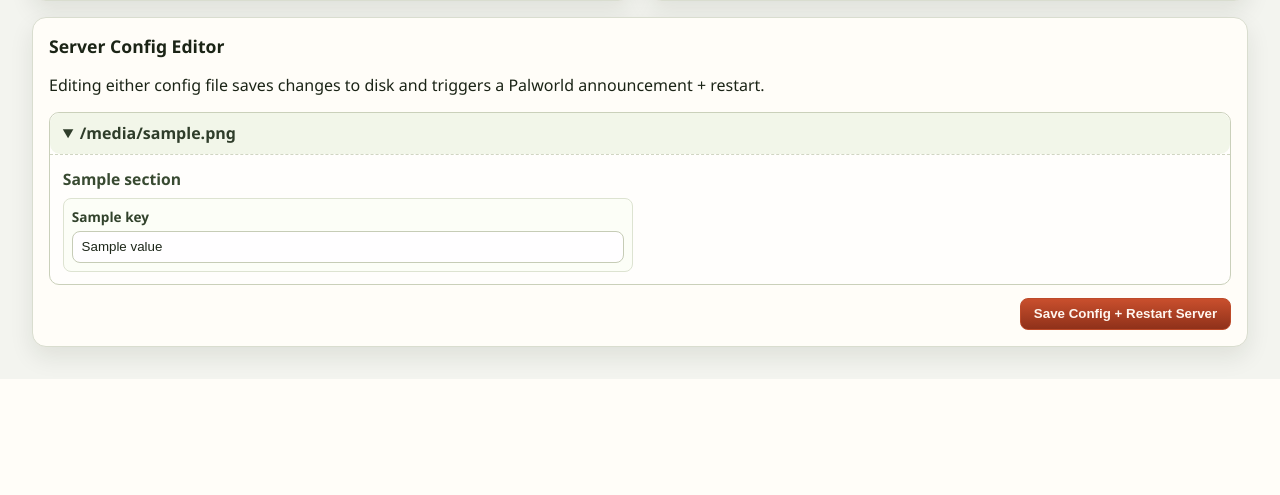
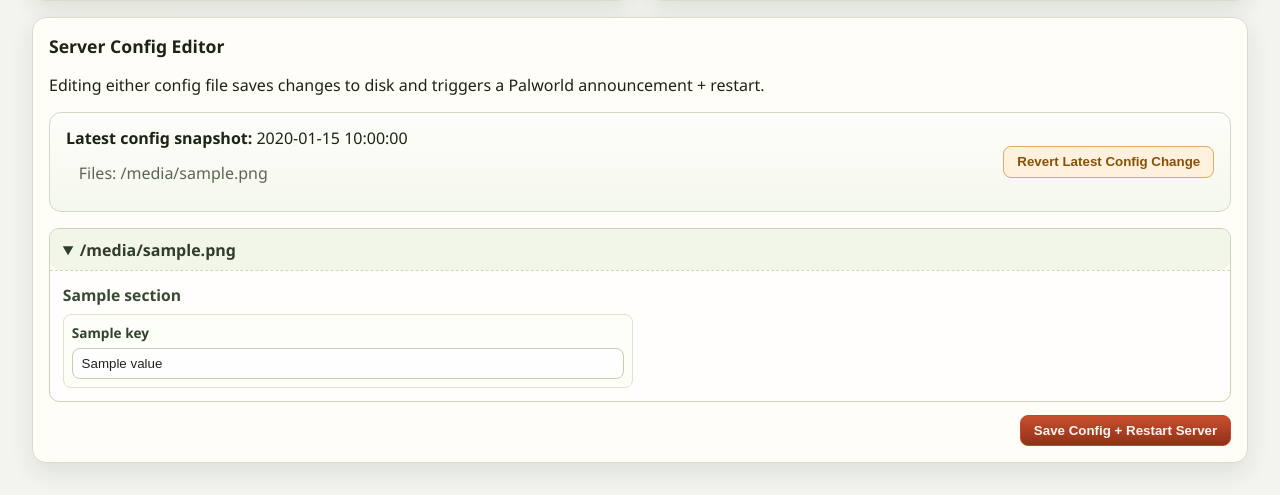
Before and after one commit to baron9000/PalUI, a Flask app: template app/templates/index.html in a window 1280 px wide. Shown: the part 817-1312 px from the top of the page. Before the commit the page ends 1194 px from the top, so only its background shows below. Run offline with Flask 3, Linux system fonts and the light colour scheme; the template is opened without the code that fills it: most values are stand-ins (such as "Sample title", 1, 10 or a date in 2020).

Commit message:
add revert

```diff
--- a/app/app.py
+++ b/app/app.py
@@ -1,4 +1,5 @@
 import configparser
+import json
 import os
 import tarfile
 from collections import OrderedDict
@@ -20,6 +21,11 @@ ENGINE_SETTINGS_PATH = os.path.join(CONFIG_DIR, "Engine.ini")
 PALWORLD_ROOT_DIR = os.environ.get("PALWORLD_ROOT_DIR", "/palworld")
 PALWORLD_SAVE_ROOT = os.environ.get("PALWORLD_SAVE_ROOT", "/palworld/Pal/Saved")
 BACKUP_DIR = os.environ.get("PALWORLD_BACKUP_DIR", "/palworld/backups")
+CONFIG_SNAPSHOT_DIR = os.environ.get("PALWORLD_CONFIG_SNAPSHOT_DIR", "/palworld/backups/config-snapshots")
+CONFIG_SNAPSHOT_POINTER = os.environ.get(
+    "PALWORLD_CONFIG_SNAPSHOT_POINTER",
+    os.path.join(CONFIG_SNAPSHOT_DIR, "latest.json"),
+)
 
 PALWORLD_API_BASE_URL = os.environ.get("PALWORLD_API_BASE_URL", "http://host.docker.internal:8212")
 PALWORLD_API_TOKEN = os.environ.get("PALWORLD_API_TOKEN", "")
@@ -90,6 +96,92 @@ def save_ini(path: str, parser: configparser.ConfigParser) -> None:
     os.makedirs(os.path.dirname(path), exist_ok=True)
     with open(path, "w", encoding="utf-8") as handle:
         parser.write(handle)
+
+
+def copy_file_if_exists(src: str, dst: str) -> bool:
+    if not os.path.exists(src):
+        return False
+
+    os.makedirs(os.path.dirname(dst), exist_ok=True)
+    with open(src, "rb") as source_handle, open(dst, "wb") as dest_handle:
+        dest_handle.write(source_handle.read())
+    return True
+
+
+def snapshot_config_files(file_paths: list[str]) -> dict[str, Any]:
+    timestamp = datetime.now(UTC).strftime("%Y%m%dT%H%M%SZ")
+    snapshot_dir = os.path.join(CONFIG_SNAPSHOT_DIR, timestamp)
+    os.makedirs(snapshot_dir, exist_ok=True)
+
+    copied_files: list[str] = []
+    for file_path in file_paths:
+        if not os.path.exists(file_path):
+            continue
+        relative_name = os.path.basename(file_path)
+        if copy_file_if_exists(file_path, os.path.join(snapshot_dir, relative_name)):
+            copied_files.append(relative_name)
+
+    manifest = {
+        "timestamp": timestamp,
+        "snapshot_dir": snapshot_dir,
+        "files": copied_files,
+        "created_at": datetime.now(UTC).isoformat(),
+    }
+    with open(os.path.join(snapshot_dir, "manifest.json"), "w", encoding="utf-8") as handle:
+        json.dump(manifest, handle, indent=2)
+
+    with open(CONFIG_SNAPSHOT_POINTER, "w", encoding="utf-8") as handle:
+        json.dump(manifest, handle, indent=2)
+
+    return manifest
+
+
+def load_latest_config_snapshot() -> dict[str, Any] | None:
+    if not os.path.exists(CONFIG_SNAPSHOT_POINTER):
+        return None
+
+    try:
+        with open(CONFIG_SNAPSHOT_POINTER, "r", encoding="utf-8") as handle:
+            data = json.load(handle)
+    except (OSError, json.JSONDecodeError):
+        return None
+
+    snapshot_dir = data.get("snapshot_dir")
+    if not snapshot_dir or not os.path.isdir(snapshot_dir):
+        return None
+
+    return data
+
+
+def restore_config_snapshot(snapshot: dict[str, Any]) -> tuple[bool, str]:
+    snapshot_dir = snapshot.get("snapshot_dir")
+    if not snapshot_dir or not os.path.isdir(snapshot_dir):
+        return False, "Config snapshot is missing or unavailable."
+
+    restored: list[str] = []
+    for file_name in snapshot.get("files", []):
+        src_path = os.path.join(snapshot_dir, file_name)
+        if file_name == "PalWorldSettings.ini":
+            dst_path = PALWORLD_SETTINGS_PATH
+        elif file_name == "Engine.ini":
+            dst_path = ENGINE_SETTINGS_PATH
+        else:
+            continue
+
+        if copy_file_if_exists(src_path, dst_path):
+            restored.append(file_name)
+
+    if not restored:
+        return False, "No config files were restored from the snapshot."
+
+    announce_message = "Config revert made, server restarting."
+    run_announcement(announce_message)
+    restart_ok, restart_res = run_restart(announce_message)
+
+    if restart_ok:
+        return True, f"Restored config files: {', '.join(restored)}"
+
+    return False, f"Config restored, but restart failed: {restart_res}"
 
 
 def split_top_level_csv(raw: str) -> list[str]:
@@ -480,6 +572,8 @@ def save_config_from_form(form_data: dict[str, str], checkbox_keys: set[str]) ->
             break
 
     any_change = False
+    pal_changed = False
+    engine_changed = False
 
     for field_name, field_value in form_data.items():
         parsed = parse_field_name(field_name)
@@ -497,6 +591,7 @@ def save_config_from_form(form_data: dict[str, str], checkbox_keys: set[str]) ->
             if current != normalized_value:
                 option_values[key] = normalized_value
                 any_change = True
+                pal_changed = True
             continue
 
         parser = pal_parser if file_name == "PalWorldSettings.ini" else engine_parser
@@ -507,6 +602,10 @@ def save_config_from_form(form_data: dict[str, str], checkbox_keys: set[str]) ->
         if current != normalized_value:
             parser.set(section_name, key, normalized_value)
             any_change = True
+            if file_name == "PalWorldSettings.ini":
+                pal_changed = True
+            else:
+                engine_changed = True
 
     # Checkboxes not present in request form are false.
     for field_name in checkbox_keys:
@@ -525,6 +624,7 @@ def save_config_from_form(form_data: dict[str, str], checkbox_keys: set[str]) ->
             if current != normalized_value:
                 option_values[key] = normalized_value
                 any_change = True
+                pal_changed = True
             continue
 
         parser = pal_parser if file_name == "PalWorldSettings.ini" else engine_parser
@@ -535,9 +635,24 @@ def save_config_from_form(form_data: dict[str, str], checkbox_keys: set[str]) ->
         if current != normalized_value:
             parser.set(section_name, key, normalized_value)
             any_change = True
+            if file_name == "PalWorldSettings.ini":
+                pal_changed = True
+            else:
+                engine_changed = True
 
     if not any_change:
         return True, "No configuration changes detected."
+
+    snapshot_manifest = snapshot_config_files(
+        [
+            path
+            for path, changed in [
+                (PALWORLD_SETTINGS_PATH, pal_changed),
+                (ENGINE_SETTINGS_PATH, engine_changed),
+            ]
+            if changed
+        ]
+    )
 
     if option_section_name:
         pal_parser.set(
@@ -553,7 +668,10 @@ def save_config_from_form(form_data: dict[str, str], checkbox_keys: set[str]) ->
     restart_ok, restart_res = run_restart("Config change made, server restarting.")
 
     if announce_ok and restart_ok:
-        return True, "Configuration updated and restart initiated with announcement."
+        return True, (
+            "Configuration updated and restart initiated with announcement. "
+            f"Snapshot saved: {snapshot_manifest.get('timestamp')}"
+        )
 
     return (
         False,
@@ -576,6 +694,7 @@ def index():
 
     stats_ok, stats_data = fetch_statistics()
     backups = list_backups()
+    latest_config_snapshot = load_latest_config_snapshot()
 
     return render_template(
         "index.html",
@@ -583,9 +702,11 @@ def index():
         stats_ok=stats_ok,
         stats_data=stats_data,
         backups=backups,
+        latest_config_snapshot=latest_config_snapshot,
         api_base=PALWORLD_API_BASE_URL,
         config_dir=CONFIG_DIR,
         backup_dir=BACKUP_DIR,
+        config_snapshot_dir=CONFIG_SNAPSHOT_DIR,
     )
 
 
@@ -595,6 +716,16 @@ def config_save():
     checkbox_keys = set(request.form.getlist("__bool_fields"))
 
     ok, message = save_config_from_form(form_data, checkbox_keys)
+    return redirect(url_for("index", status="ok" if ok else "error", message=message))
+
+
+@app.post("/config/revert-latest")
+def config_revert_latest():
+    snapshot = load_latest_config_snapshot()
+    if not snapshot:
+        return redirect(url_for("index", status="error", message="No config snapshot is available to revert."))
+
+    ok, message = restore_config_snapshot(snapshot)
     return redirect(url_for("index", status="ok" if ok else "error", message=message))
 
 
--- a/app/static/styles.css
+++ b/app/static/styles.css
@@ -274,6 +274,22 @@ button.primary {
   justify-content: flex-start;
 }
 
+.snapshot-card {
+  display: flex;
+  justify-content: space-between;
+  gap: 1rem;
+  align-items: center;
+  margin: 0.9rem 0 1rem;
+  padding: 0.9rem 1rem;
+  border: 1px solid #d2d8c8;
+  border-radius: 12px;
+  background: linear-gradient(180deg, #fcfdf8, #f5f8ef);
+}
+
+.snapshot-card form {
+  margin: 0;
+}
+
 .inline-fill {
   color: #42513a;
   font-size: 0.9rem;
--- a/app/templates/index.html
+++ b/app/templates/index.html
@@ -119,6 +119,23 @@
         <p>
           Editing either config file saves changes to disk and triggers a Palworld announcement + restart.
         </p>
+
+        <div class="snapshot-card">
+          <div>
+            <strong>Latest config snapshot:</strong>
+            {% if latest_config_snapshot %}
+              <span>{{ latest_config_snapshot.timestamp }}</span>
+              <div class="muted">Files: {{ latest_config_snapshot.files | join(', ') }}</div>
+            {% else %}
+              <span>None available yet</span>
+            {% endif %}
+          </div>
+          <form method="post" action="/config/revert-latest">
+            <button class="warn" type="submit" {% if not latest_config_snapshot %}disabled{% endif %}>
+              Revert Latest Config Change
+            </button>
+          </form>
+        </div>
 
         <form method="post" action="/config/save" class="config-form">
           {% for file_name, sections in configs.items() %}
```
